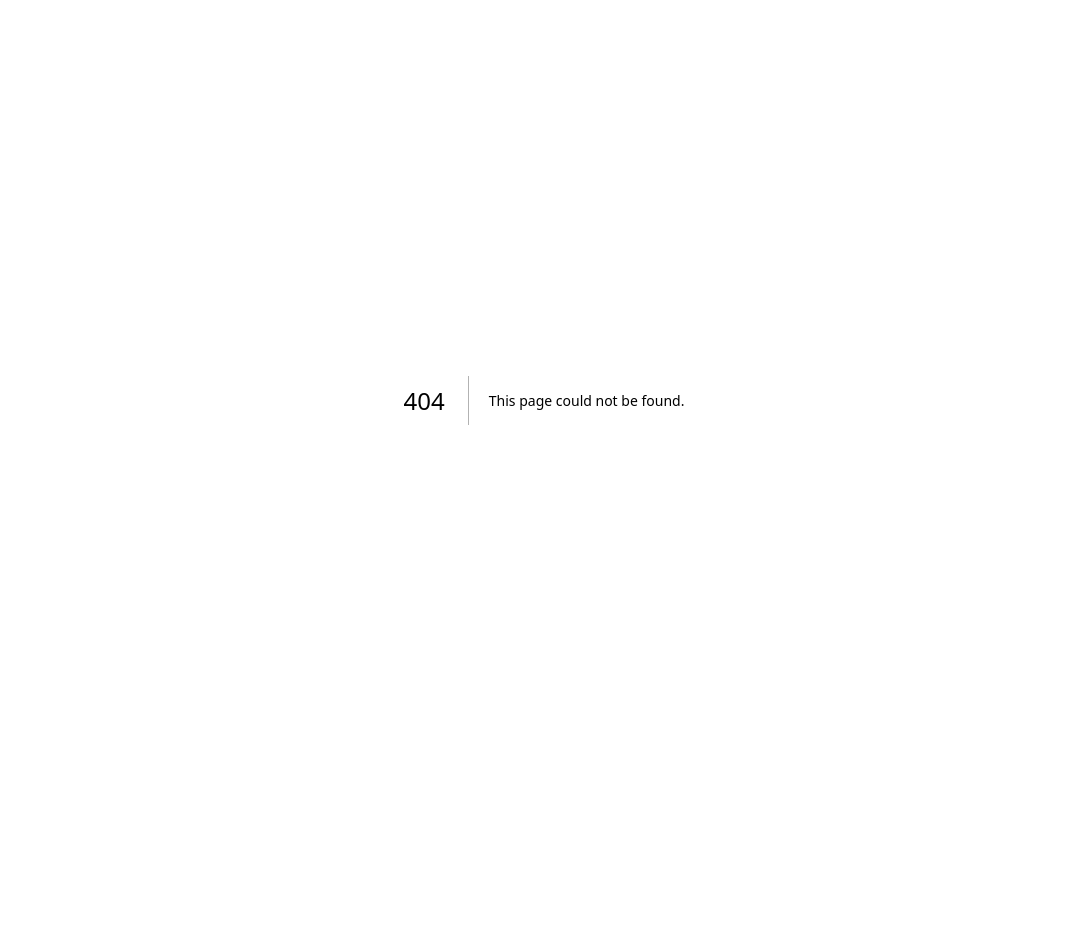
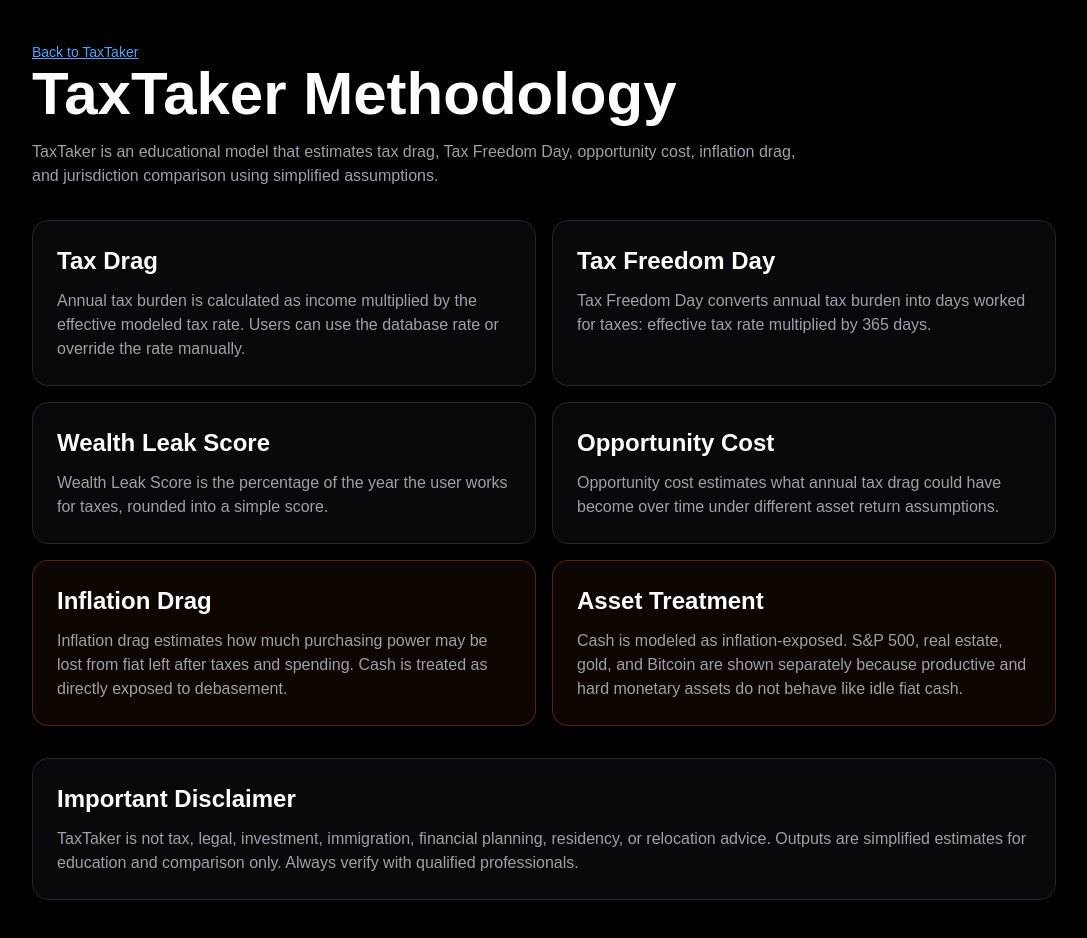
Before and after one commit to Dabberman10X/taxtaker, a Next.js app: page /methodology in a window 1280 px wide. Before the commit this address had no page. Shown: the whole page, without its empty margins (96-1183 px from the left). Before the commit the page ends 800 px from the top, so only its background shows below. Built offline with nearby package versions, Linux system fonts and the light colour scheme.

Commit message:
Add methodology trust page

```diff
--- /dev/null
+++ b/src/app/methodology/page.tsx
@@ -0,0 +1,81 @@
+import Link from 'next/link'
+
+export default function MethodologyPage() {
+  return (
+    <main className='min-h-screen bg-black p-6 text-white md:p-10'>
+      <div className='mx-auto max-w-5xl space-y-8'>
+        <Link href='/' className='text-sm text-blue-400 underline'>
+          Back to TaxTaker
+        </Link>
+
+        <div>
+          <h1 className='text-4xl font-bold md:text-6xl'>TaxTaker Methodology</h1>
+          <p className='mt-4 max-w-3xl text-zinc-400'>
+            TaxTaker is an educational model that estimates tax drag, Tax Freedom Day,
+            opportunity cost, inflation drag, and jurisdiction comparison using simplified assumptions.
+          </p>
+        </div>
+
+        <section className='grid grid-cols-1 gap-4 md:grid-cols-2'>
+          <div className='rounded-2xl border border-zinc-800 bg-zinc-950 p-6'>
+            <h2 className='text-2xl font-bold'>Tax Drag</h2>
+            <p className='mt-3 text-zinc-400'>
+              Annual tax burden is calculated as income multiplied by the effective modeled tax rate.
+              Users can use the database rate or override the rate manually.
+            </p>
+          </div>
+
+          <div className='rounded-2xl border border-zinc-800 bg-zinc-950 p-6'>
+            <h2 className='text-2xl font-bold'>Tax Freedom Day</h2>
+            <p className='mt-3 text-zinc-400'>
+              Tax Freedom Day converts annual tax burden into days worked for taxes:
+              effective tax rate multiplied by 365 days.
+            </p>
+          </div>
+
+          <div className='rounded-2xl border border-zinc-800 bg-zinc-950 p-6'>
+            <h2 className='text-2xl font-bold'>Wealth Leak Score</h2>
+            <p className='mt-3 text-zinc-400'>
+              Wealth Leak Score is the percentage of the year the user works for taxes,
+              rounded into a simple score.
+            </p>
+          </div>
+
+          <div className='rounded-2xl border border-zinc-800 bg-zinc-950 p-6'>
+            <h2 className='text-2xl font-bold'>Opportunity Cost</h2>
+            <p className='mt-3 text-zinc-400'>
+              Opportunity cost estimates what annual tax drag could have become over time
+              under different asset return assumptions.
+            </p>
+          </div>
+
+          <div className='rounded-2xl border border-orange-500/30 bg-orange-500/5 p-6'>
+            <h2 className='text-2xl font-bold'>Inflation Drag</h2>
+            <p className='mt-3 text-zinc-400'>
+              Inflation drag estimates how much purchasing power may be lost from fiat left
+              after taxes and spending. Cash is treated as directly exposed to debasement.
+            </p>
+          </div>
+
+          <div className='rounded-2xl border border-orange-500/30 bg-orange-500/5 p-6'>
+            <h2 className='text-2xl font-bold'>Asset Treatment</h2>
+            <p className='mt-3 text-zinc-400'>
+              Cash is modeled as inflation-exposed. S&P 500, real estate, gold, and Bitcoin
+              are shown separately because productive and hard monetary assets do not behave
+              like idle fiat cash.
+            </p>
+          </div>
+        </section>
+
+        <section className='rounded-2xl border border-zinc-800 bg-zinc-950 p-6'>
+          <h2 className='text-2xl font-bold'>Important Disclaimer</h2>
+          <p className='mt-3 text-zinc-400'>
+            TaxTaker is not tax, legal, investment, immigration, financial planning,
+            residency, or relocation advice. Outputs are simplified estimates for education
+            and comparison only. Always verify with qualified professionals.
+          </p>
+        </section>
+      </div>
+    </main>
+  )
+}
```
